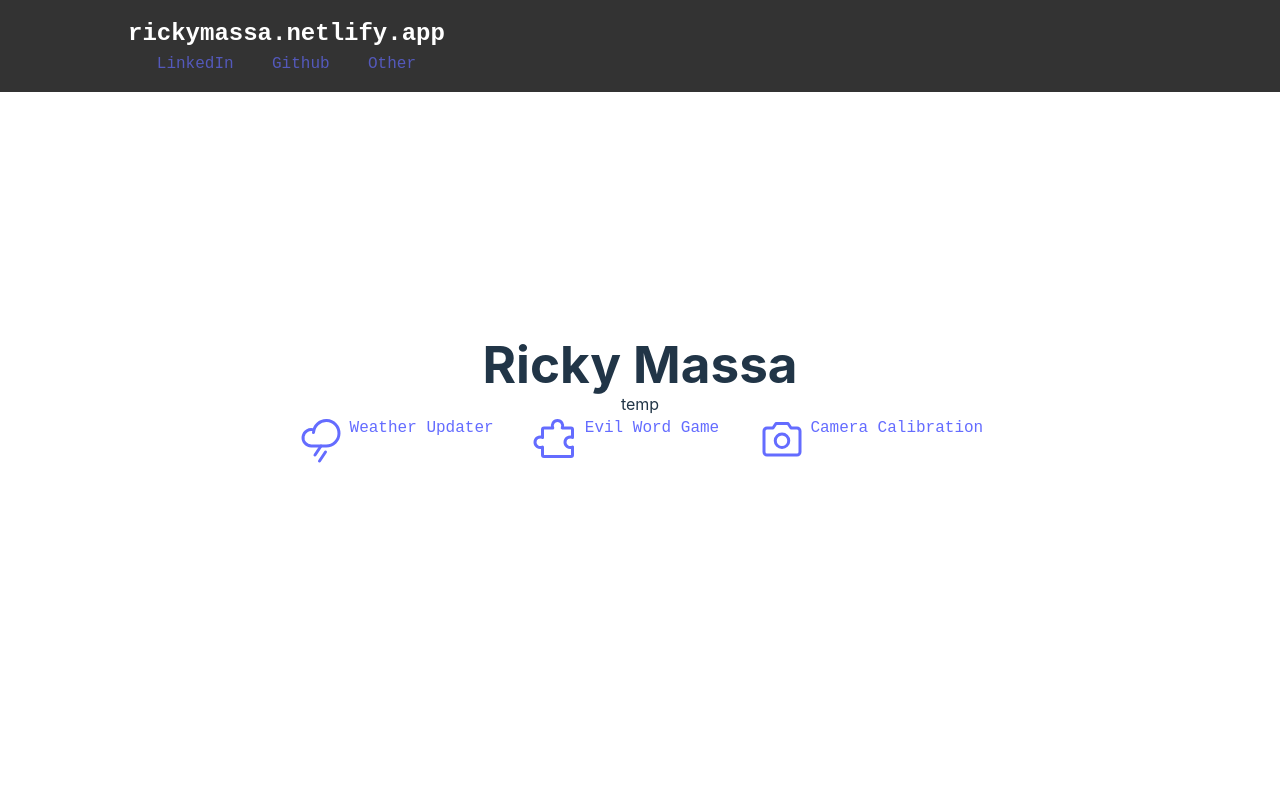
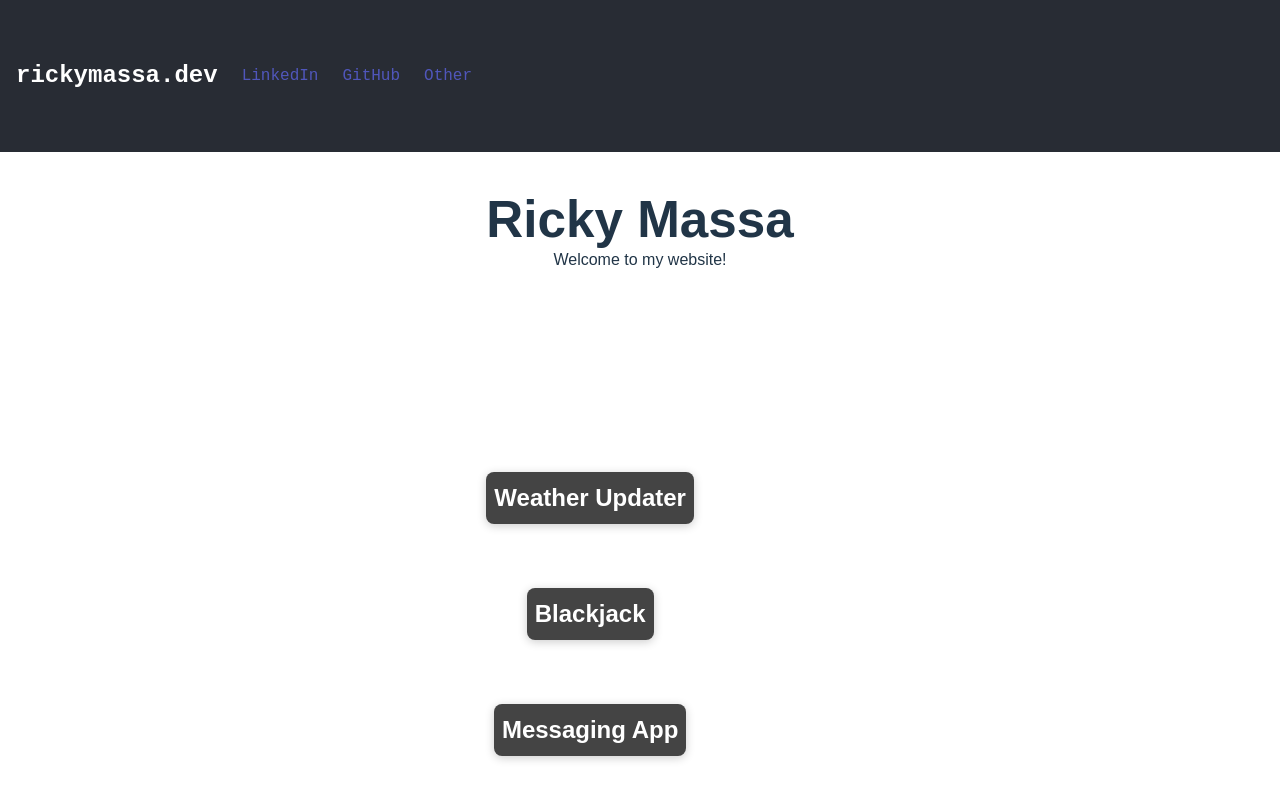
Before and after one commit to fmassa1/portfolio_website, a React (Vite) app: page / in a window 1280 px wide. Shown: the top 800 px of the page. Built offline with nearby package versions, Linux system fonts and the light colour scheme.

Commit message:
updated project list

```diff
--- a/src/App.css
+++ b/src/App.css
@@ -1,3 +1,67 @@
+body {
+  margin: 0;
+  font-family: Arial, sans-serif;
+}
+
+
+header {
+  background-color: #282c34;
+  padding: 1rem;
+  color: white;
+  position: fixed;
+  top: 0;
+  left: 0;
+  width: 100%;
+  display: flex;
+  justify-content: space-between;
+  align-items: center;
+  z-index: 10;
+}
+h1 {
+  margin-top: 160px; /* Adjust this value as needed */
+}
+
+header h2 {
+  margin: 0;
+  font-family: 'Courier New', Courier, monospace;
+  color: white;
+}
+
+nav {
+  display: flex;
+  justify-content: space-between;
+  align-items: center;
+}
+
+.left-section h2 {
+  font-family: 'Courier New', Courier, monospace;
+  color: white;
+}
+
+.right-section {
+  display: flex;
+  align-items: center;
+}
+
+.nav_options {
+  list-style: none;
+  display: flex;
+  padding: 0;
+  margin: 0;
+}
+
+.nav_options li {
+  margin-left: 1.5rem;
+}
+
+.nav_options li a {
+  font-family: 'Courier New', Courier, monospace;
+  font-weight: 500;
+  font-size: 1rem;
+  color: #646cffaa;
+  text-decoration: none;
+}
+
 #root {
   max-width: 1280px;
   margin: 0 auto;
@@ -11,9 +75,11 @@
   will-change: filter;
   transition: filter 300ms;
 }
+
 .logo:hover {
   filter: drop-shadow(0 0 2em #646cffaa);
 }
+
 .logo.react:hover {
   filter: drop-shadow(0 0 2em #61dafbaa);
 }
@@ -42,23 +108,41 @@
 }
 
 ul {
-  font-family: 'Courier New', Courier, monospace;
-  display: flex;
-  justify-content: center;
+  padding: 0;
+  margin: 0;
   list-style: none;
-  align-items: center;
-  gap: 2.4rem;
-
 }
 
-a{
+ul li {
+  display: flex; /* Use flexbox for list items */
+  align-items: center; /* Center align content */
+  margin: 3rem 0;
+  position: relative;
+}
+
+a {
   display: flex;
-  gap: .3rem;
+  gap: 0.3rem;
+  z-index: 1; /* Ensure text is in front */
+  position: relative; /* Ensure it respects the z-index */
+}
+.projects-title {
+  font-size: 2rem; /* Adjust size as needed */
+  color: #fff; /* Change color for visibility */
+  margin-bottom: 1rem; /* Space below the title */
+  text-align: center; /* Center the title */
+}
+
+.text-overlay a {
+  font-size: 1.5rem; /* Increase font size */
+  font-weight: bold; /* Make the text bold */
+  color: #fff; /* Change text color to white for better contrast */
+  text-decoration: none; /* Remove underline */
 }
 
 svg {
   width: 3rem;
-  height: 3 rem;
+  height: 3rem;
 }
 
 * {
@@ -66,33 +150,28 @@ svg {
   margin: 0;
   padding: 0;
 }
-
-.nav_options {
-  list-style: none;
-  display: flex;
+.item-container {
+  background-color: #444; /* Slightly darker than the current background */
+  border-radius: 8px; /* Rounded corners */
+  padding: 0.5rem; /* Reduce padding */
+  display: flex; /* Flexbox for alignment */
+  align-items: center; /* Center items vertically */
+  margin: 0.5rem 0; /* Reduce vertical spacing between boxes */
+  box-shadow: 0 2px 10px rgba(0, 0, 0, 0.2); /* Subtle shadow */
+  max-width: 600px; /* Set a maximum width */
+  margin-left: auto; /* Center the item container */
+  margin-right: auto; /* Center the item container */
 }
 
-.nav_options li a {
-  font-family: 'Courier New', Courier, monospace;
-  font-weight: 500;
-  font-size: 1rem;
-  color: #646cffaa;
-  text-decoration: none;
+.spline-container {
+  display: flex; /* Use flexbox to align items horizontally */
+  align-items: center; /* Center align items vertically */
+  margin-top: 6rem; /* Avoid overlap with header */
+}
 
+.spline-viewer {
+  width: 50px; /* Set a fixed width for the spline viewer */
+  height: 50px; /* Set a fixed height for the spline viewer */
+  z-index: 0; /* Ensure the spline viewer is behind */
+  flex-shrink: 0;
 }
-nav h2 {
-  font-family: 'Courier New', Courier, monospace;
-  color: white;
-
-}
-header {
-  position: fixed;
-    top: 0;
-    left: 0;
-    width: 100%;
-    background-color: #333; /* Add your preferred background color */
-    display: flex;
-    justify-content: space-between;
-    align-items: center;
-    padding: 1rem 10%;
-}
--- a/src/App.tsx
+++ b/src/App.tsx
@@ -1,35 +1,75 @@
-import './App.css'
-import { RainCloud } from './RainCloud'
-import { Puzzle } from './Puzzle'
-import { Camera } from './Camera'
+import React, { useEffect } from 'react';
+import './App.css';
 
 function App() {
+  useEffect(() => {
+    const script = document.createElement('script');
+    script.type = 'module';
+    script.src = 'https://unpkg.com/@splinetool/viewer/build/spline-viewer.js';
+    document.body.appendChild(script);
+
+    return () => {
+      document.body.removeChild(script);
+    };
+  }, []);
 
   return (
     <>
-
       <header>
         <nav>
-          <h2>rickymassa.netlify.app</h2>
-          <ul className="nav_options">
-            <li><a href="#">LinkedIn</a></li>
-            <li><a href="#">Github</a></li>
-            <li><a href="#">Other</a></li>
-          </ul>
+          <div className="left-section">
+            <h2>rickymassa.dev</h2>
+          </div>
+          <div className="right-section">
+            <ul className="nav_options">
+              <li><a href="https://linkedin.com/in/fredric-massa">LinkedIn</a></li>
+              <li><a href="https://github.com/fmassa1">GitHub</a></li>
+              <li><a href="#">Other</a></li>
+            </ul>
+          </div>
         </nav>
       </header>
-      <h1>Ricky Massa </h1>
-      <p> temp </p>
 
-      <ul>
-        <li><a target="_blank" href="https://github.com/fmassa1/Weather-Updater"> <RainCloud/> Weather Updater</a> </li>
-        <li><a target="_blank" href="https://github.com/fmassa1/Evil-Word-Game"> <Puzzle/> Evil Word Game</a> </li>
-        <li><a target="_blank" href="https://github.com/fmassa1/camera-calibration"> <Camera/> Camera Calibration </a></li>
 
-      </ul>
+      <h1>Ricky Massa</h1>
+      <p> Welcome to my website! </p>
+      <h2 className="projects-title">Projects</h2>
+      <div className="spline-container">
+        <ul>
+          <li>
+            <div className="item-container">
+              <div className="text-overlay">
+                <a target="_blank" href="https://github.com/fmassa1/Weather-Updater">
+                  Weather Updater
+                </a>
+              </div>
+              <spline-viewer url="https://prod.spline.design/5BJcy3N6vuleL1Vf/scene.splinecode" className="spline-viewer"></spline-viewer>
+            </div>
+          </li>
+          <li>
+            <div className="item-container">
+              <div className="text-overlay">
+                <a target="_blank" href="https://github.com/fmassa1/Evil-Word-Game">
+                  Blackjack
+                </a>
+              </div>
+              <spline-viewer url="https://prod.spline.design/7CU0pS0azF2m2HcU/scene.splinecode" className="spline-viewer"></spline-viewer>
+            </div>
+          </li>
+          <li>
+            <div className="item-container">
+              <div className="text-overlay">
+                <a target="_blank" href="https://github.com/fmassa1/camera-calibration">
+                  Messaging App
+                </a>
+              </div>
+              <spline-viewer url="https://prod.spline.design/ANQ8Yva2y4tWVHqh/scene.splinecode" className="spline-viewer"></spline-viewer>
+            </div>
+          </li>
+        </ul>
+      </div>
     </>
-
-  )
+  );
 }
 
-export default App
+export default App;
```
